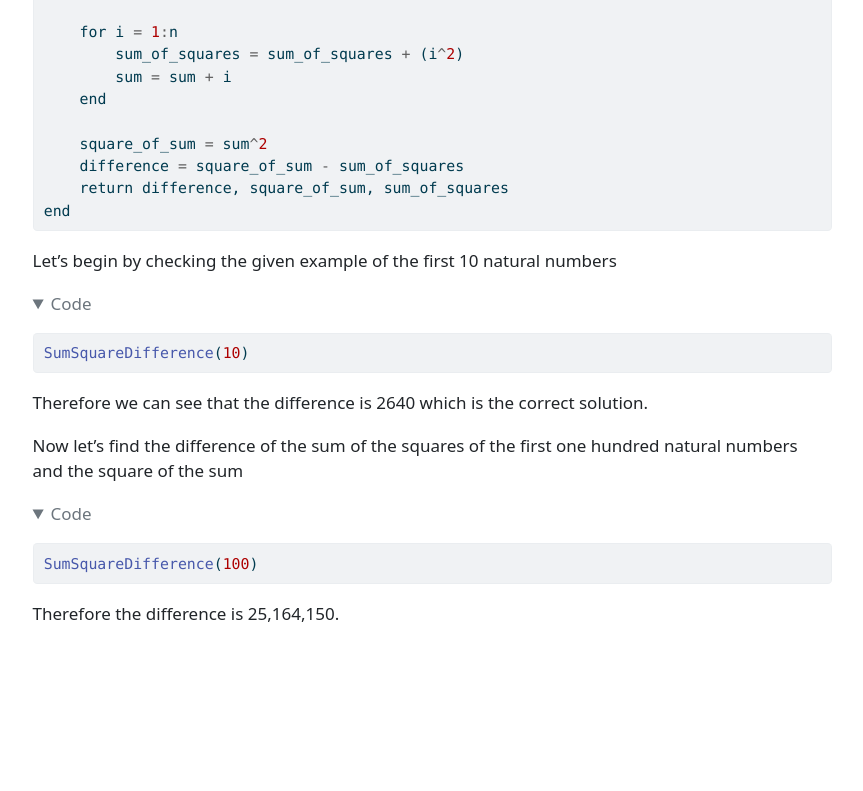
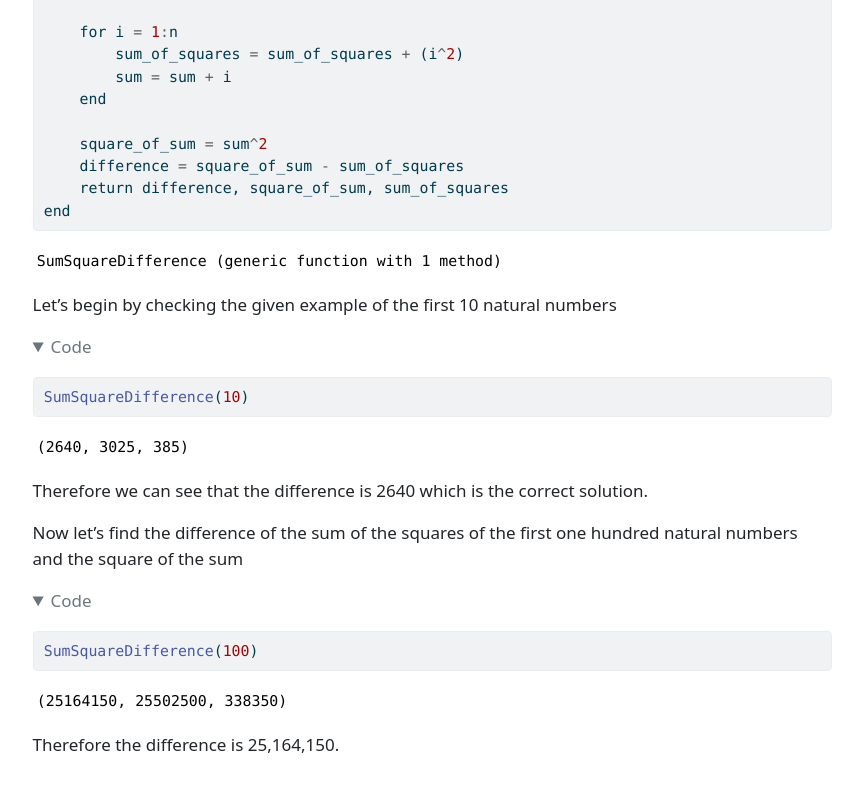
Before and after one commit to dejesusalcala/project-euler-6, a plain HTML site: page index.html in a window 1280 px wide. Shown: the part 1045-1836 px from the top of the page, without its empty margins (208-1071 px from the left). Before the commit the page ends 1765 px from the top, so only its background shows below. Drawn offline with nearby package versions, Linux system fonts and the light colour scheme.

Commit message:
updated html file

```diff
--- a/index.html
+++ b/index.html
@@ -123,7 +123,7 @@ pre > code.sourceCode > span > a:first-child::before { text-decoration: underlin
 <p>Hence the difference between the sum of the squares of the first ten natural numbers and the square of the sum is <span class="math inline">\(3025 - 385 = 2640\)</span>.</p>
 <p>Find the difference between the sum of the square of the first one hundred natural numbers and the square of the sum.</p>
 <p>Let’s solve using <strong>Julia</strong></p>
-<div class="cell">
+<div class="cell" data-execution_count="1">
 <details open="">
 <summary>Code</summary>
 <div class="sourceCode cell-code" id="cb1"><pre class="sourceCode julia code-with-copy"><code class="sourceCode julia"><span id="cb1-1"><a href="#cb1-1" aria-hidden="true" tabindex="-1"></a><span class="kw">function</span> <span class="fu">SumSquareDifference</span>(n)</span>
@@ -156,21 +156,30 @@ pre > code.sourceCode > span > a:first-child::before { text-decoration: underlin
 <span id="cb1-28"><a href="#cb1-28" aria-hidden="true" tabindex="-1"></a>    <span class="cf">return</span> difference, square_of_sum, sum_of_squares</span>
 <span id="cb1-29"><a href="#cb1-29" aria-hidden="true" tabindex="-1"></a><span class="kw">end</span></span></code><button title="Copy to Clipboard" class="code-copy-button"><i class="bi"></i></button></pre></div>
 </details>
+<div class="cell-output cell-output-display">
+<pre><code>SumSquareDifference (generic function with 1 method)</code></pre>
+</div>
 </div>
 <p>Let’s begin by checking the given example of the first 10 natural numbers</p>
-<div class="cell">
+<div class="cell" data-execution_count="2">
 <details open="">
 <summary>Code</summary>
-<div class="sourceCode cell-code" id="cb2"><pre class="sourceCode julia code-with-copy"><code class="sourceCode julia"><span id="cb2-1"><a href="#cb2-1" aria-hidden="true" tabindex="-1"></a><span class="fu">SumSquareDifference</span>(<span class="fl">10</span>)</span></code><button title="Copy to Clipboard" class="code-copy-button"><i class="bi"></i></button></pre></div>
+<div class="sourceCode cell-code" id="cb3"><pre class="sourceCode julia code-with-copy"><code class="sourceCode julia"><span id="cb3-1"><a href="#cb3-1" aria-hidden="true" tabindex="-1"></a><span class="fu">SumSquareDifference</span>(<span class="fl">10</span>)</span></code><button title="Copy to Clipboard" class="code-copy-button"><i class="bi"></i></button></pre></div>
 </details>
+<div class="cell-output cell-output-display">
+<pre><code>(2640, 3025, 385)</code></pre>
+</div>
 </div>
 <p>Therefore we can see that the difference is 2640 which is the correct solution.</p>
 <p>Now let’s find the difference of the sum of the squares of the first one hundred natural numbers and the square of the sum</p>
-<div class="cell">
+<div class="cell" data-execution_count="3">
 <details open="">
 <summary>Code</summary>
-<div class="sourceCode cell-code" id="cb3"><pre class="sourceCode julia code-with-copy"><code class="sourceCode julia"><span id="cb3-1"><a href="#cb3-1" aria-hidden="true" tabindex="-1"></a><span class="fu">SumSquareDifference</span>(<span class="fl">100</span>)</span></code><button title="Copy to Clipboard" class="code-copy-button"><i class="bi"></i></button></pre></div>
+<div class="sourceCode cell-code" id="cb5"><pre class="sourceCode julia code-with-copy"><code class="sourceCode julia"><span id="cb5-1"><a href="#cb5-1" aria-hidden="true" tabindex="-1"></a><span class="fu">SumSquareDifference</span>(<span class="fl">100</span>)</span></code><button title="Copy to Clipboard" class="code-copy-button"><i class="bi"></i></button></pre></div>
 </details>
+<div class="cell-output cell-output-display">
+<pre><code>(25164150, 25502500, 338350)</code></pre>
+</div>
 </div>
 <p>Therefore the difference is 25,164,150.</p>
 </section>
```
Also changed, not shown: 1 other file.
